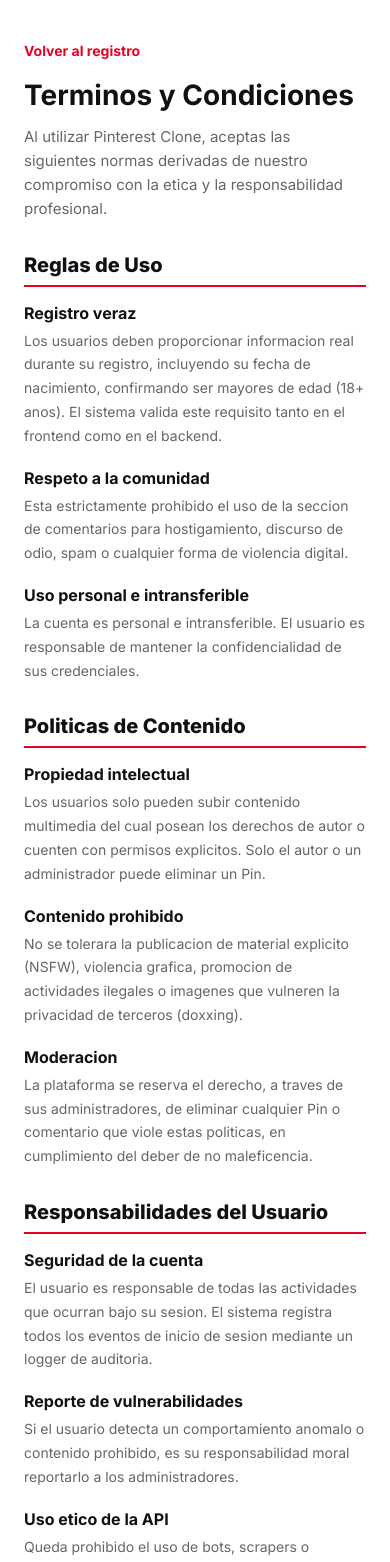
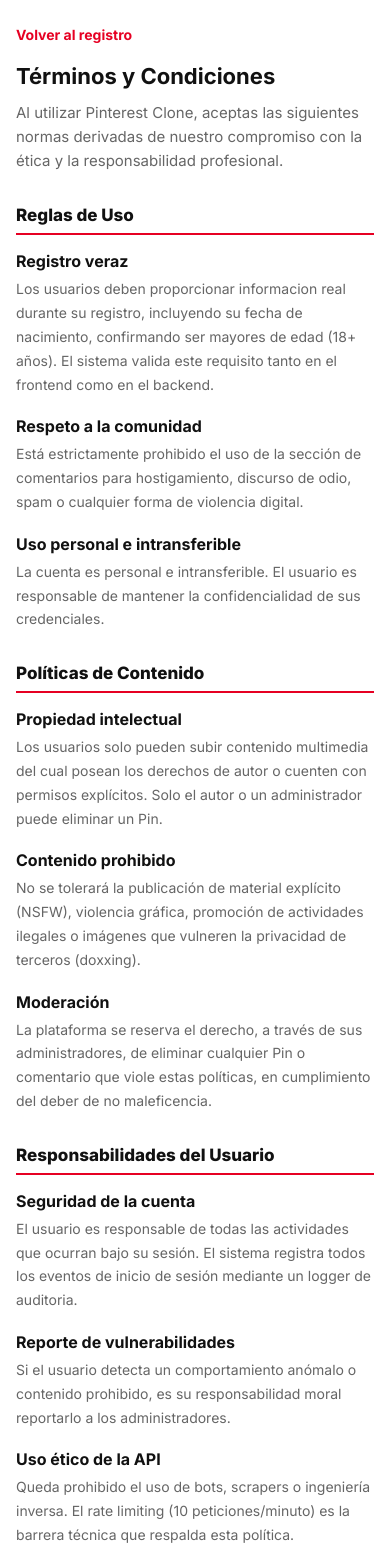
Before and after one commit to mat1520/Pinterest_Clone, a React (Vite) app in the folder FRONTEND-REACT/: page /terms in a window 390 px wide. Shown: the top 1562 px of the page. Built offline with nearby package versions, Linux system fonts and the light colour scheme; no server answers.

Commit message:
fix: address code review feedback — Spanish accents, responsive styles, footer test

```diff
--- a/FRONTEND-REACT/src/index.css
+++ b/FRONTEND-REACT/src/index.css
@@ -956,4 +956,16 @@ button {
     width: 30px;
     height: 30px;
   }
+
+  .terminos {
+    padding: 24px 16px;
+  }
+
+  .terminos__titulo {
+    font-size: 22px;
+  }
+
+  .terminos__subtitulo {
+    font-size: 17px;
+  }
 }
--- a/FRONTEND-REACT/src/pages/RegisterPage.jsx
+++ b/FRONTEND-REACT/src/pages/RegisterPage.jsx
@@ -179,7 +179,7 @@ function RegisterPage() {
           <p className="formulario__texto formulario__texto--small">
             Al registrarte, aceptas nuestros{" "}
             <Link className="formulario__enlace" to="/terms">
-              Terminos y Condiciones
+              Términos y Condiciones
             </Link>
             .
           </p>
--- a/FRONTEND-REACT/src/pages/TermsPage.jsx
+++ b/FRONTEND-REACT/src/pages/TermsPage.jsx
@@ -5,10 +5,10 @@ function TermsPage() {
     <main className="terminos">
       <section className="terminos__contenedor">
         <Link to="/register" className="terminos__volver">Volver al registro</Link>
-        <h1 className="terminos__titulo">Terminos y Condiciones</h1>
+        <h1 className="terminos__titulo">Términos y Condiciones</h1>
         <p className="terminos__intro">
           Al utilizar Pinterest Clone, aceptas las siguientes normas derivadas de
-          nuestro compromiso con la etica y la responsabilidad profesional.
+          nuestro compromiso con la ética y la responsabilidad profesional.
         </p>
 
         <section className="terminos__seccion">
@@ -19,7 +19,7 @@ function TermsPage() {
             <p>
               Los usuarios deben proporcionar informacion real durante su registro,
               incluyendo su fecha de nacimiento, confirmando ser mayores de edad
-              (18+ anos). El sistema valida este requisito tanto en el frontend como
+              (18+ años). El sistema valida este requisito tanto en el frontend como
               en el backend.
             </p>
           </article>
@@ -27,7 +27,7 @@ function TermsPage() {
           <article className="terminos__articulo">
             <h3 className="terminos__encabezado">Respeto a la comunidad</h3>
             <p>
-              Esta estrictamente prohibido el uso de la seccion de comentarios para
+              Está estrictamente prohibido el uso de la sección de comentarios para
               hostigamiento, discurso de odio, spam o cualquier forma de violencia
               digital.
             </p>
@@ -43,13 +43,13 @@ function TermsPage() {
         </section>
 
         <section className="terminos__seccion">
-          <h2 className="terminos__subtitulo">Politicas de Contenido</h2>
+          <h2 className="terminos__subtitulo">Políticas de Contenido</h2>
 
           <article className="terminos__articulo">
             <h3 className="terminos__encabezado">Propiedad intelectual</h3>
             <p>
               Los usuarios solo pueden subir contenido multimedia del cual posean
-              los derechos de autor o cuenten con permisos explicitos. Solo el autor
+              los derechos de autor o cuenten con permisos explícitos. Solo el autor
               o un administrador puede eliminar un Pin.
             </p>
           </article>
@@ -57,17 +57,17 @@ function TermsPage() {
           <article className="terminos__articulo">
             <h3 className="terminos__encabezado">Contenido prohibido</h3>
             <p>
-              No se tolerara la publicacion de material explicito (NSFW), violencia
-              grafica, promocion de actividades ilegales o imagenes que vulneren la
+              No se tolerará la publicación de material explícito (NSFW), violencia
+              gráfica, promoción de actividades ilegales o imágenes que vulneren la
               privacidad de terceros (doxxing).
             </p>
           </article>
 
           <article className="terminos__articulo">
-            <h3 className="terminos__encabezado">Moderacion</h3>
+            <h3 className="terminos__encabezado">Moderación</h3>
             <p>
-              La plataforma se reserva el derecho, a traves de sus administradores,
-              de eliminar cualquier Pin o comentario que viole estas politicas, en
+              La plataforma se reserva el derecho, a través de sus administradores,
+              de eliminar cualquier Pin o comentario que viole estas políticas, en
               cumplimiento del deber de no maleficencia.
             </p>
           </article>
@@ -80,7 +80,7 @@ function TermsPage() {
             <h3 className="terminos__encabezado">Seguridad de la cuenta</h3>
             <p>
               El usuario es responsable de todas las actividades que ocurran bajo su
-              sesion. El sistema registra todos los eventos de inicio de sesion
+               sesión. El sistema registra todos los eventos de inicio de sesión
               mediante un logger de auditoria.
             </p>
           </article>
@@ -88,24 +88,24 @@ function TermsPage() {
           <article className="terminos__articulo">
             <h3 className="terminos__encabezado">Reporte de vulnerabilidades</h3>
             <p>
-              Si el usuario detecta un comportamiento anomalo o contenido prohibido,
+              Si el usuario detecta un comportamiento anómalo o contenido prohibido,
               es su responsabilidad moral reportarlo a los administradores.
             </p>
           </article>
 
           <article className="terminos__articulo">
-            <h3 className="terminos__encabezado">Uso etico de la API</h3>
+            <h3 className="terminos__encabezado">Uso ético de la API</h3>
             <p>
-              Queda prohibido el uso de bots, scrapers o ingenieria inversa. El
-              rate limiting (10 peticiones/minuto) es la barrera tecnica que
-              respalda esta politica.
+              Queda prohibido el uso de bots, scrapers o ingeniería inversa. El
+              rate limiting (10 peticiones/minuto) es la barrera técnica que
+              respalda esta política.
             </p>
           </article>
         </section>
 
         <p className="terminos__pie">
           Al hacer clic en &quot;Continuar&quot; durante el registro, aceptas estos
-          terminos y condiciones.
+          términos y condiciones.
         </p>
       </section>
     </main>
```
Also changed, not shown: 4 other files (tests, documents, lock files or other folders).
